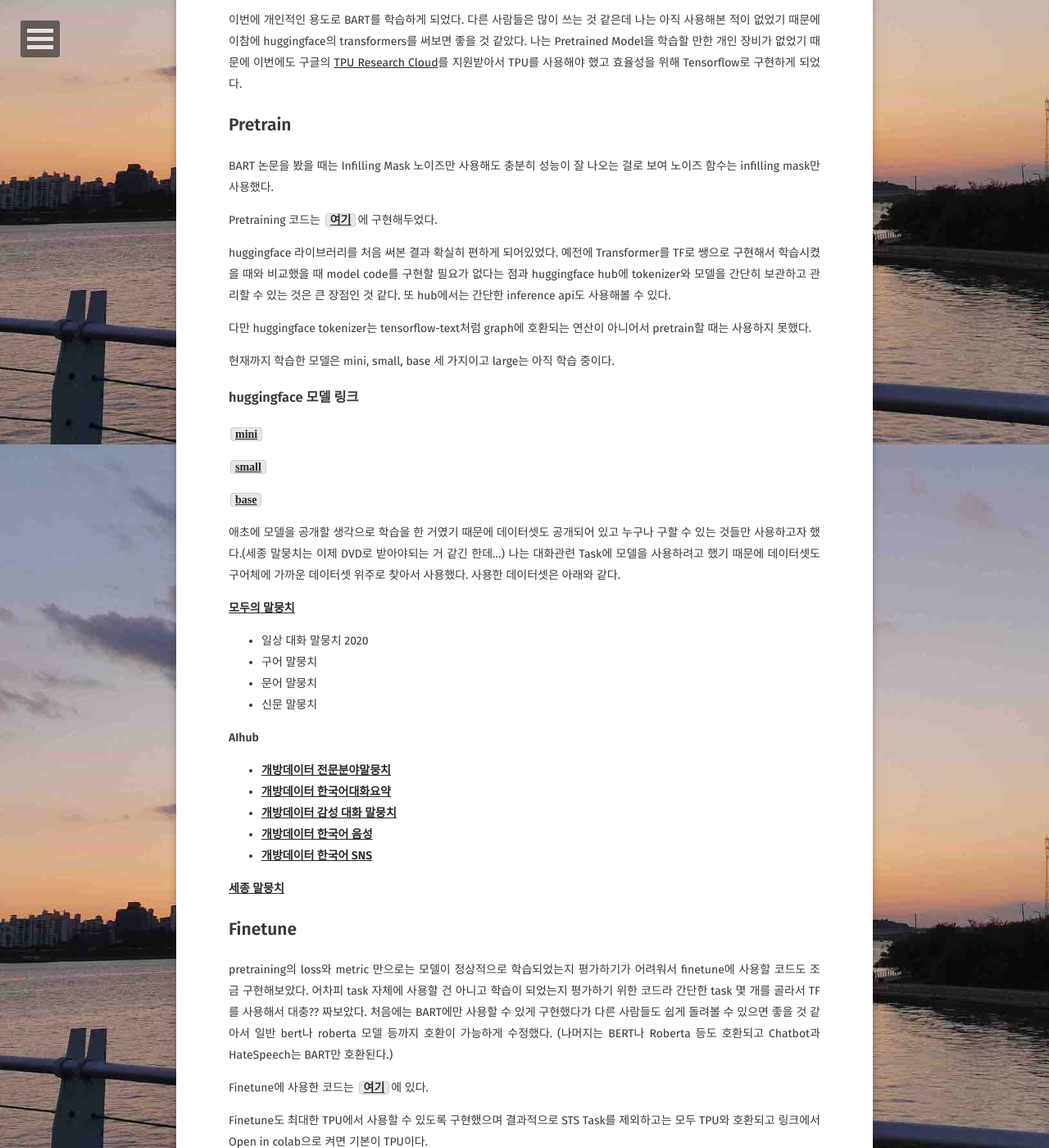
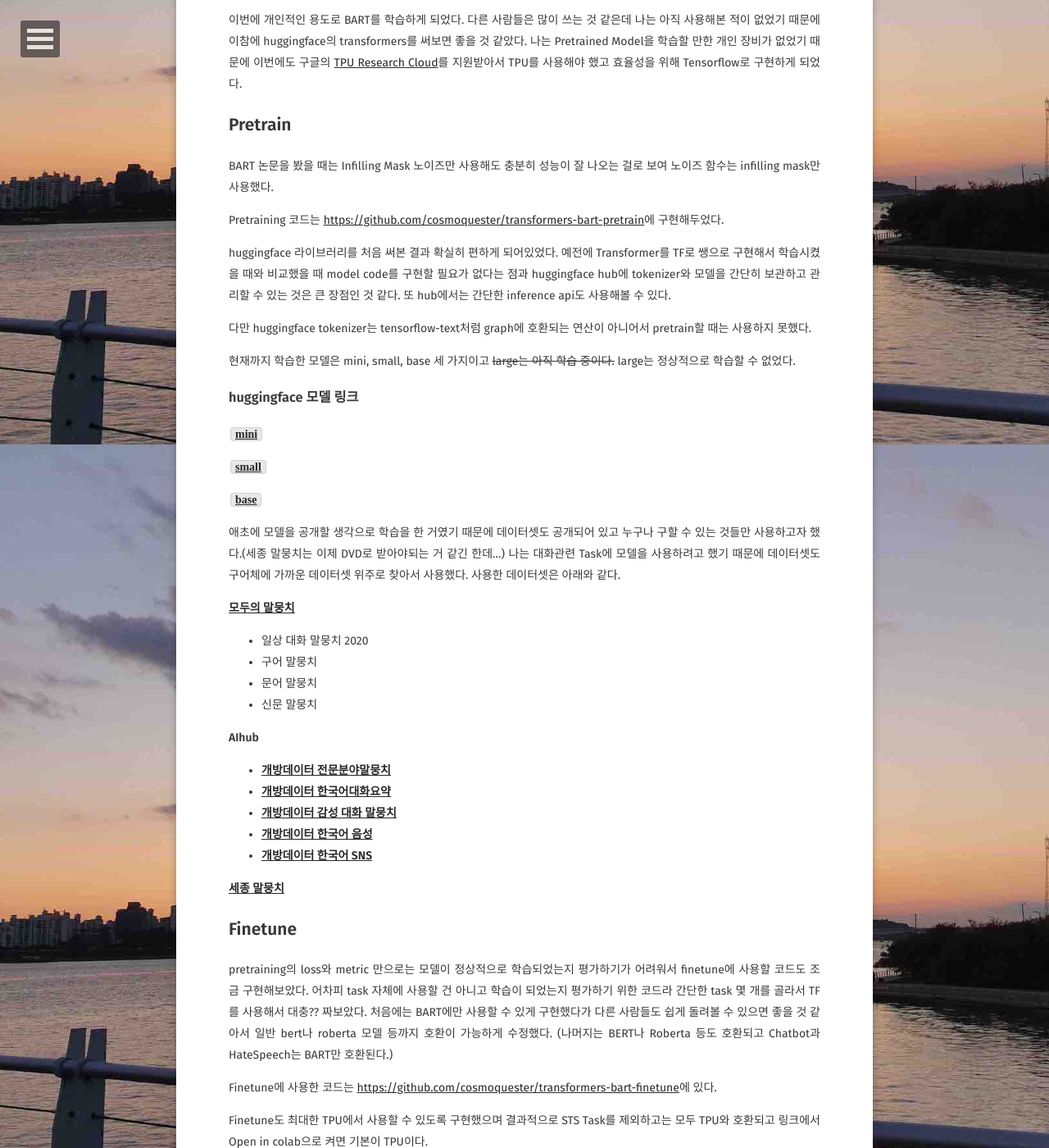
Before and after one commit to psj8252/psj8252.github.io, a Jekyll site: the page built from _posts/2021-08-28-huggingface-bart-train.md, in a window 1280 px wide and 1400 px high, scrolled down 358 px. Shown: the whole window at 82% size. Built offline with Jekyll 4.4.1, drawn with Linux system fonts in a browser that asks for light colours; some web fonts are replaced; comment, search, counter and statistics services are not loaded; some of the changed text lies outside the part shown.

Commit message:
update: BART 학습 후기 문서 업데이트

```diff
--- a/_posts/2021-08-28-huggingface-bart-train.md
+++ b/_posts/2021-08-28-huggingface-bart-train.md
@@ -16,13 +16,13 @@ tag:
 
 BART 논문을 봤을 때는 Infilling Mask 노이즈만 사용해도 충분히 성능이 잘 나오는 걸로 보여 노이즈 함수는 infilling mask만 사용했다.
 
-Pretraining 코드는 [**`여기`**](https://github.com/cosmoquester/transformers-bart-pretrain)에 구현해두었다.
+Pretraining 코드는 [https://github.com/cosmoquester/transformers-bart-pretrain](https://github.com/cosmoquester/transformers-bart-pretrain)에 구현해두었다.
 
 huggingface 라이브러리를 처음 써본 결과 확실히 편하게 되어있었다. 예전에 Transformer를 TF로 쌩으로 구현해서 학습시켰을 때와 비교했을 때 model code를 구현할 필요가 없다는 점과 huggingface hub에 tokenizer와 모델을 간단히 보관하고 관리할 수 있는 것은 큰 장점인 것 같다. 또 hub에서는 간단한 inference api도 사용해볼 수 있다.
 
 다만 huggingface tokenizer는 tensorflow-text처럼 graph에 호환되는 연산이 아니어서 pretrain할 때는 사용하지 못했다.
 
-현재까지 학습한 모델은 mini, small, base 세 가지이고 large는 아직 학습 중이다.
+현재까지 학습한 모델은 mini, small, base 세 가지이고 ~~large는 아직 학습 중이다.~~ large는 정상적으로 학습할 수 없었다.
 
 ### huggingface 모델 링크
 
@@ -55,11 +55,13 @@ huggingface 라이브러리를 처음 써본 결과 확실히 편하게 되어
 
 pretraining의 loss와 metric 만으로는 모델이 정상적으로 학습되었는지 평가하기가 어려워서 finetune에 사용할 코드도 조금 구현해보았다. 어차피 task 자체에 사용할 건 아니고 학습이 되었는지 평가하기 위한 코드라 간단한 task 몇 개를 골라서 TF를 사용해서 대충?? 짜보았다. 처음에는 BART에만 사용할 수 있게 구현했다가 다른 사람들도 쉽게 돌려볼 수 있으면 좋을 것 같아서 일반 bert나 roberta 모델 등까지 호환이 가능하게 수정했다. (나머지는 BERT나 Roberta 등도 호환되고 Chatbot과 HateSpeech는 BART만 호환된다.)
 
-Finetune에 사용한 코드는 [**`여기`**](https://github.com/cosmoquester/transformers-bart-finetune)에 있다.
+Finetune에 사용한 코드는 [https://github.com/cosmoquester/transformers-bart-finetune](https://github.com/cosmoquester/transformers-bart-finetune)에 있다.
 
 Finetune도 최대한 TPU에서 사용할 수 있도록 구현했으며 결과적으로 STS Task를 제외하고는 모두 TPU와 호환되고 링크에서 Open in colab으로 켜면 기본이 TPU이다.
 
-STS에서 TPU가 안되는 것은 metric 중에 spearman correlation coefficient metric을 구현하는데 사용된 함수 중 일부가 TPU에서 호환이 안되서 그렇다. 해당 metric이 필요없다면 STS도 TPU에서 사용할 수 있다. 혹시라도 spearman correlation coefficient를 TPU compatible한 연산만으로 구현하는 법을 아시는 분은 알려주시면 매우 감사할 것 같습니다...(??)
+~~STS에서 TPU가 안되는 것은 metric 중에 spearman correlation coefficient metric을 구현하는데 사용된 함수 중 일부가 TPU에서 호환이 안되서 그렇다. 해당 metric이 필요없다면 STS도 TPU에서 사용할 수 있다. 혹시라도 spearman correlation coefficient를 TPU compatible한 연산만으로 구현하는 법을 아시는 분은 알려주시면 매우 감사할 것 같습니다...(??)~~
+
+spearman correlation coefficient 결국 TPU 호환가능하게 구현에 성공하여 STS도 default TPU로 동작합니다.
 
 아 그리고 원래 huggingface transformers에는 TFBartForSequenceClassification 모델이 없어서 이 클래스를 직접 구현해서 transformers에 넣어주는 식으로 좀 Tricky하게 사용했다. 그래야만 TFBartForSequenceClassification.from_pretrained로 hub에 올려놓은 모델을 가져올 수 있기 때문에...
 
```
